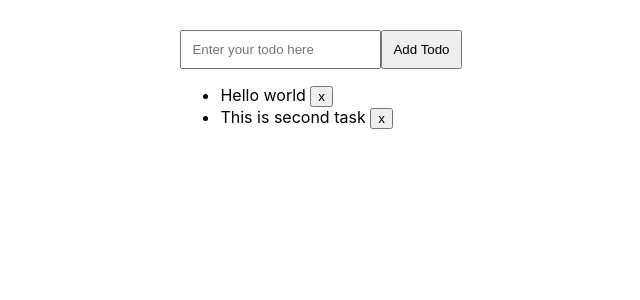
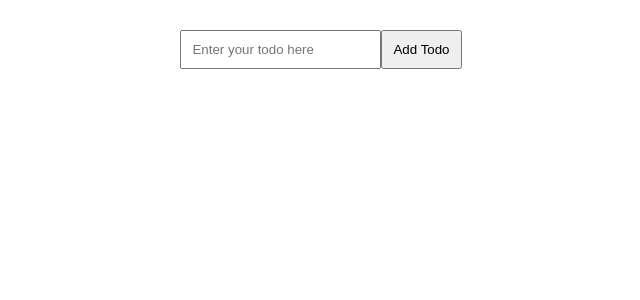
Before and after one commit to shahriyardx/next-crud-todo, a Next.js app: page / in a window 1280 px wide. Shown: the top 300 px of the page, without its empty margins (319-959 px from the left). Built offline with nearby package versions, Linux system fonts and the light colour scheme.

Commit message:
Add todo working

```diff
--- a/pages/index.js
+++ b/pages/index.js
@@ -3,13 +3,19 @@ import AddForm from '../components/AddForm'
 import Todos from '../components/Todos'
 
 const Home = () => {
-  const [todos, setTodos] = useState([
-    {_id: 1, content: "Hello world"},
-    {_id: 2, content: "This is second task"}
-  ])
+  const [todos, setTodos] = useState([])
 
-  const addTodo = (todoData, callback) => {
-    console.log(todoData)
+  const addTodo = async (content, callback) => {
+    const data = await fetch("http://localhost:3000/api/todo", {
+      method: "POST",
+      headers: {
+        "Content-Type": "application/json"
+      },
+      body: JSON.stringify({ content })
+    }).then(response => response.json())
+
+    const newTodos = [data, ...todos]
+    setTodos(newTodos)
     callback()
   }
 
```
